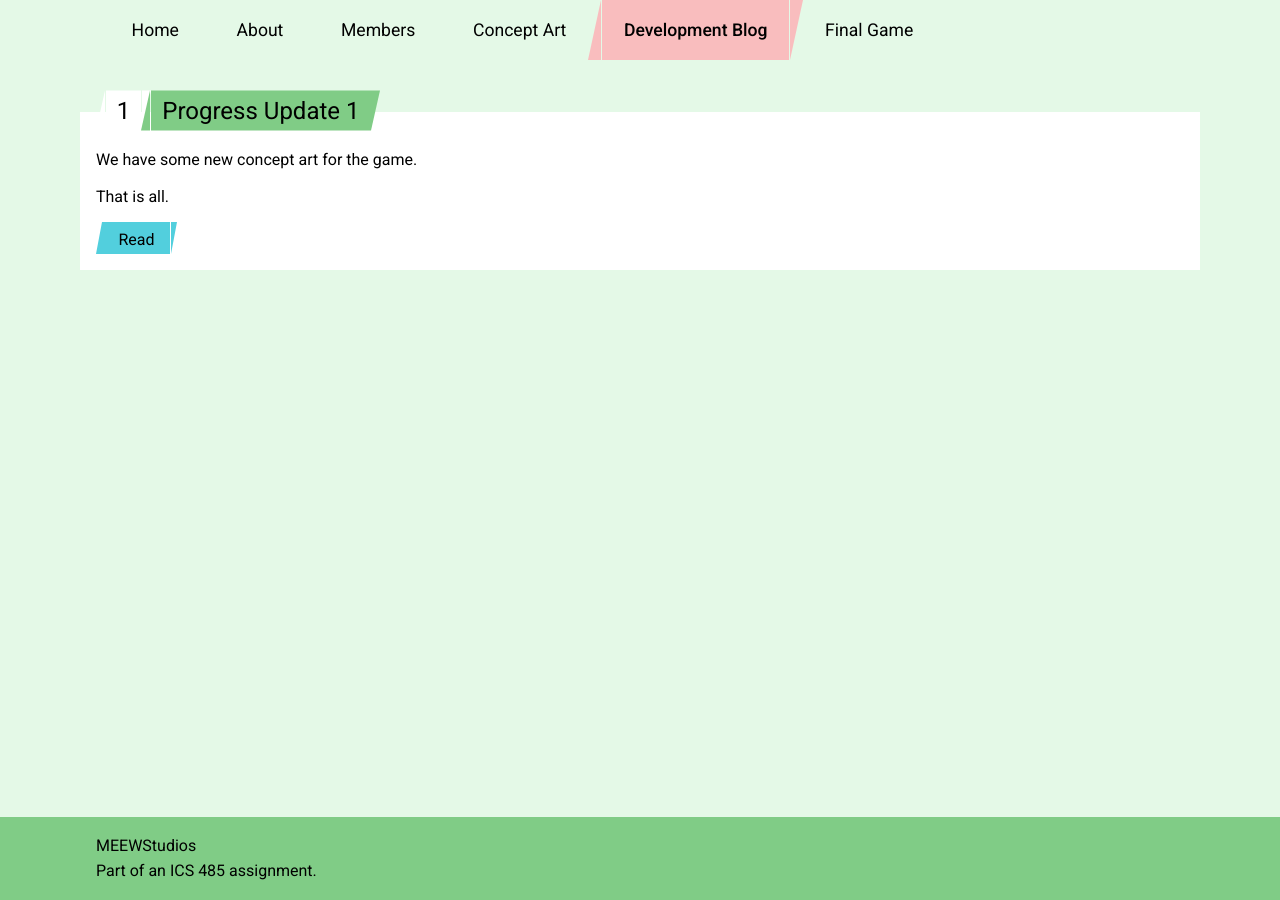
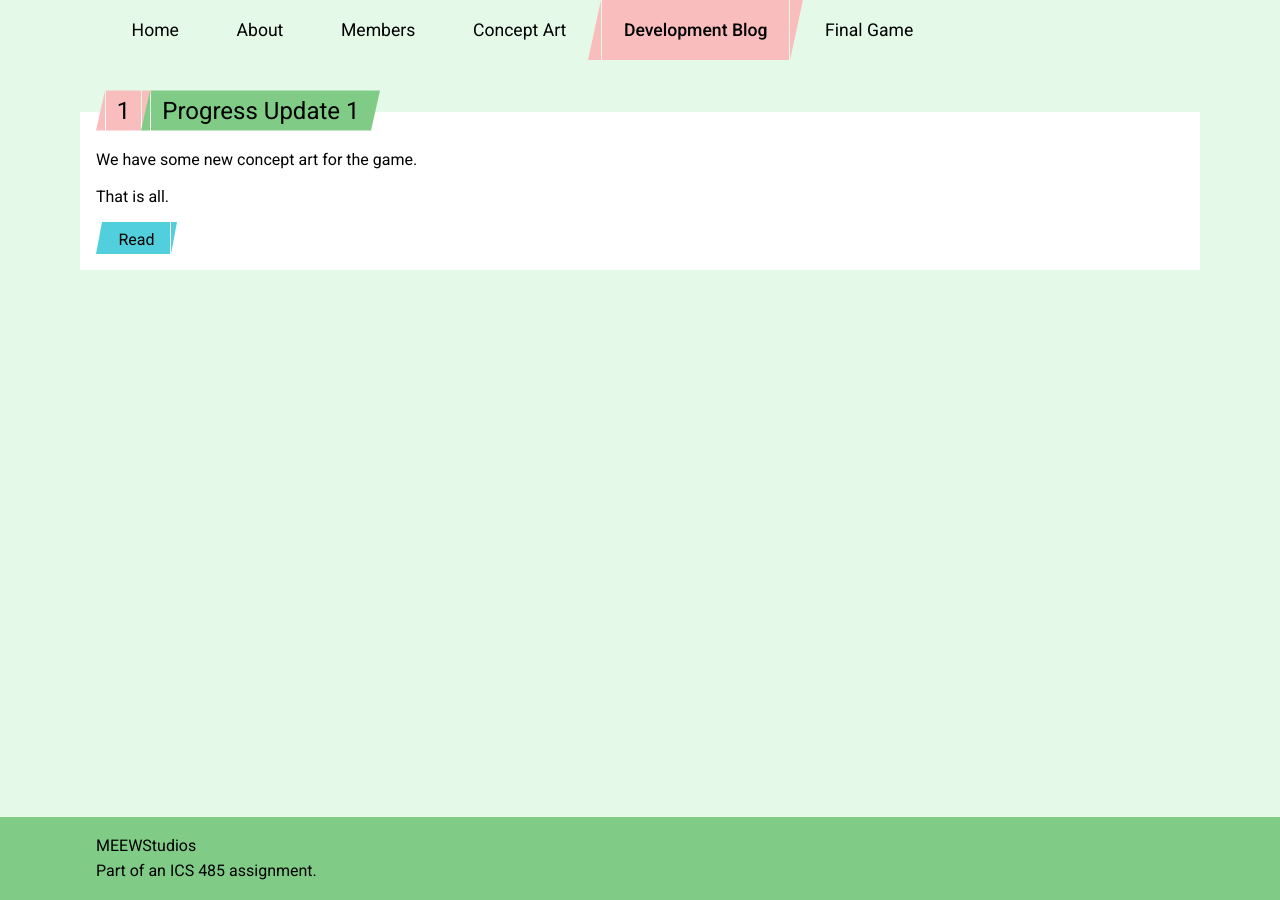
Before and after one commit to MEEWStudios/jekyll-testbed, a Jekyll site: the page built from development/index.md, in a window 1280 px wide. Built offline with Jekyll 4.4.1, drawn with Linux system fonts in a browser that asks for light colours.

Commit message:
Change number color on blog index

```diff
--- a/style/blog.css
+++ b/style/blog.css
@@ -54,7 +54,7 @@
 }
 
 .container.title > div:first-child h2:first-child {
-	--container-title-background: #FFF;
+	--container-title-background: var(--theme-tertiary-background);
 	--container-title-color: #000;
 
 	user-select: none;
```
